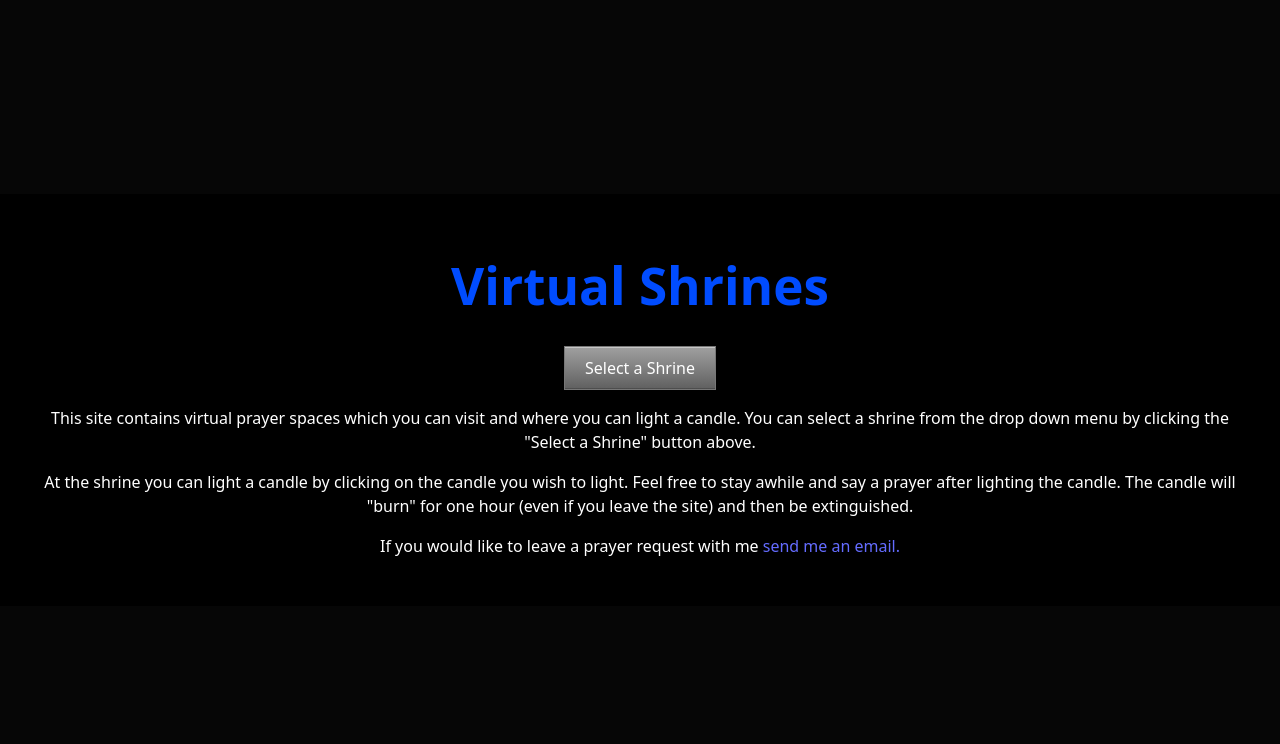
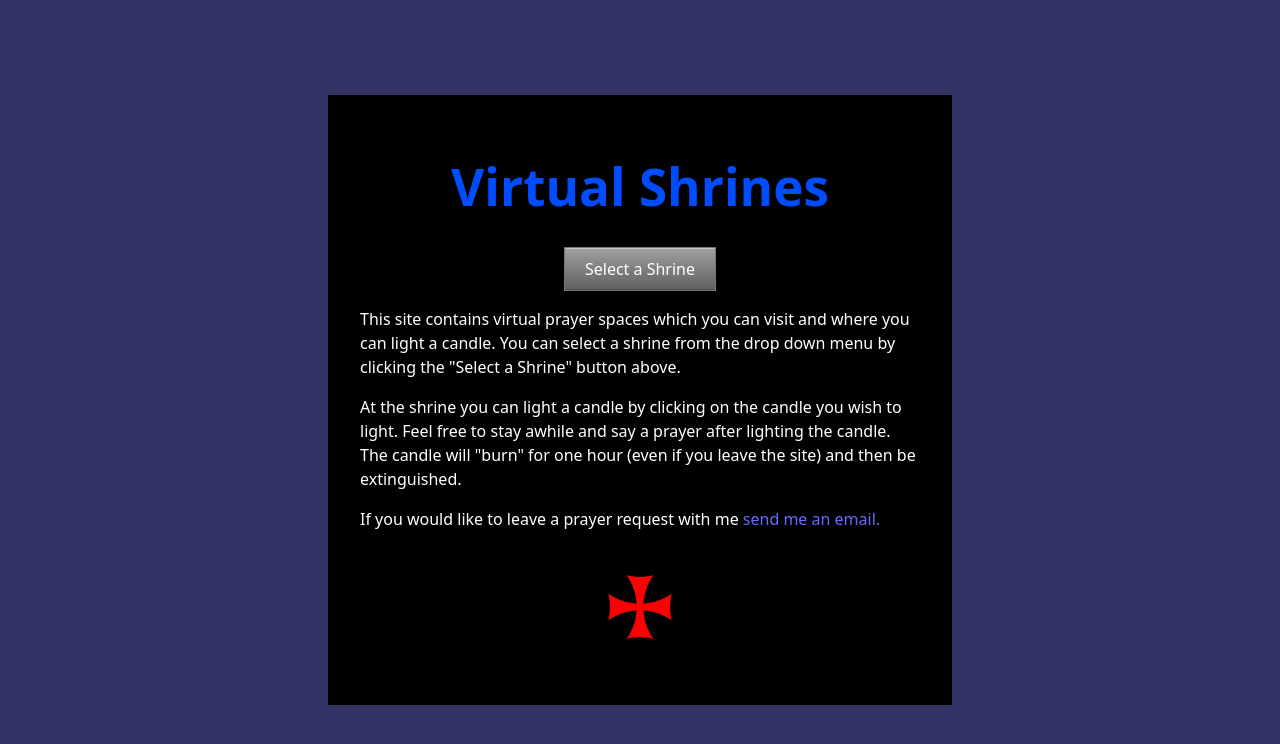
Before and after one commit to virtualshrines95-png/virtualshrines, a React (Vite) app: page / in a window 1280 px wide. Shown: the top 744 px of the page. Built offline with nearby package versions, Linux system fonts and the light colour scheme.

Commit message:
style changes

```diff
--- a/src/App.css
+++ b/src/App.css
@@ -16,8 +16,15 @@
 	width: 20em;
 }
 
-
-
+.vscontent {
+	max-width: 35em;
+	text-align: center;
+	display: inline-block;
+}
+.cross {
+	max-width: 5em;
+	padding: 20px;
+}
 
 .bbgradient {
   padding: 10px 20px;
--- a/src/App.jsx
+++ b/src/App.jsx
@@ -1,6 +1,7 @@
 import { useState, useRef } from 'react';
 import {NavLink} from "react-router";
 import './App.css';
+import cross from './assets/cross.jpg';
 
 
 function App() {
@@ -10,6 +11,7 @@ function App() {
 		<>
 		<h1> Virtual Shrines </h1>
 		<SaintsDropdown />
+	<div className="vscontent" >
 	<p>
 	This site contains virtual prayer spaces which you can visit and
 	where you can light a candle.
@@ -26,8 +28,11 @@ function App() {
 	<p>
 	If you would like to leave a prayer request with me
 	<a href="mailto:virtualshrines95@gmail.com"> send me an email.</a>
+
 	</p>
 
+	<img src={cross} className="cross" />
+	</div>
 		</>
 		)
 }
@@ -63,7 +68,7 @@ function DropdownMenu() {
 			Sacred Heart
 			</NavLink>
 			<NavLink to = "/stterese" end>
-			St. Terese
+			St. Th&eacute;r&egrave;se
 			</NavLink>
 			<NavLink to = "/brcharles" end>
 			Br. Charles
--- a/src/brcharles.jsx
+++ b/src/brcharles.jsx
@@ -10,8 +10,8 @@ function BrCharles() {
 	return (
 	    <>
 
-	          <h1>St. Charles de Foucault </h1>
-			  <h2>Pray for Us</h2>
+	          <h1>St. Charles de Foucauld </h1>
+
 	      <div>
 	          <img src={brcharles} className="icon" alt="brcharles image" />
 
--- a/src/francis.jsx
+++ b/src/francis.jsx
@@ -11,7 +11,7 @@ function StFrancis() {
 	    <>
 
 	          <h1>St. Francis of Assissi</h1>
-			  <h2>Pray for Us</h2>
+
 	      <div>
 	          <img src={stfrancis} className="icon" alt="stfrancis image" />
 
--- a/src/guadalupe.jsx
+++ b/src/guadalupe.jsx
@@ -74,7 +74,7 @@ function Guadalupe() {
 	    <>
 
 	          <h1>Our Lady of Guadalupe</h1>
-			  <h2>Pray for Us</h2>
+
 	      <div className="iconcontainer">
 	          <img src={guadalupe} className="messageicon" alt="mary" />
 
--- a/src/index.css
+++ b/src/index.css
@@ -33,6 +33,14 @@ body {
   max-width: 100%
 }
 
+
+p {
+	text-align: left;
+;
+
+
+
+}
 h1 {
   font-size: 3.2em;
   line-height: 1.0;
@@ -71,7 +79,7 @@ button:focus-visible {
 @media (prefers-color-scheme: light) {
   :root {
     color: #FFFFFF;
- background-color:rgb(6, 6, 6)   ;
+ background-color:rgb(50, 50, 100)   ;
   }
   a:hover {
     color: rgb(255,255,255);
--- a/src/sacredheart.jsx
+++ b/src/sacredheart.jsx
@@ -71,7 +71,7 @@ function SacredHeart() {
 	    <>
 
 	          <h1>Sacred Heart of Jesus</h1>
-			  <h2>We Trust in You</h2>
+
 	      <div className="iconcontainer">
 	          <img src={sacredheart} className="messageiconsh" alt="sacred heart" />
 
--- a/src/stterese.jsx
+++ b/src/stterese.jsx
@@ -9,8 +9,8 @@ function StTerese() {
 	return (
 	    <>
 
-	          <h1>St. Terese of Lisieux</h1>
-			  <h2>Pray for Us</h2>
+	          <h1>St. Th&eacute;r&egrave;se of Lisieux</h1>
+
 	        <div>
 	          <img src={terese} className="icon" alt="terese image" />
 
```
Also changed, not shown: src/assets/cross.jpg (added).
